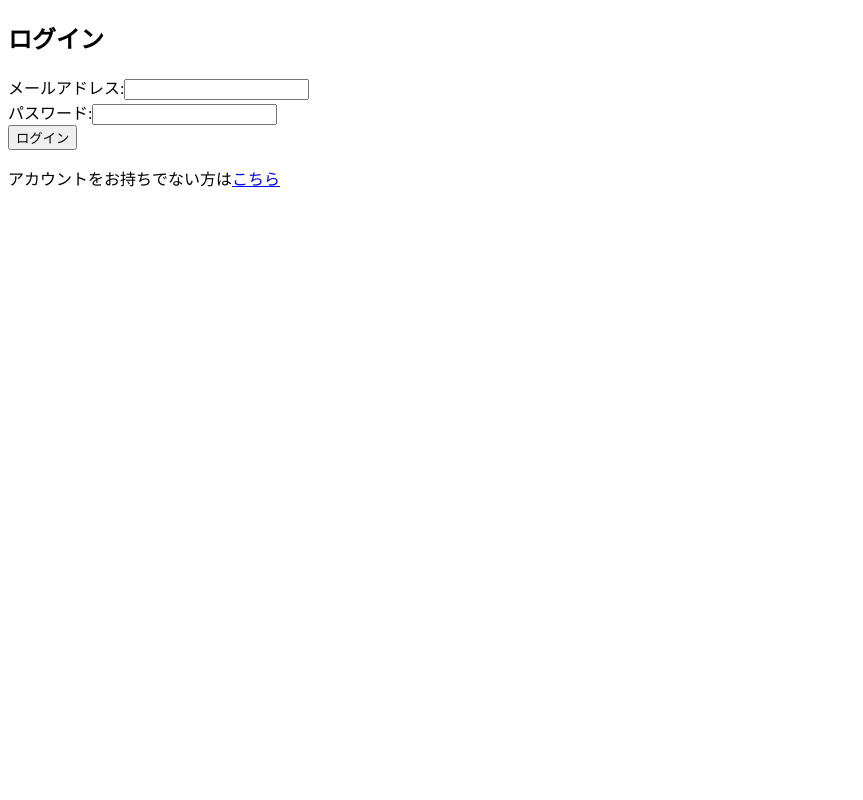
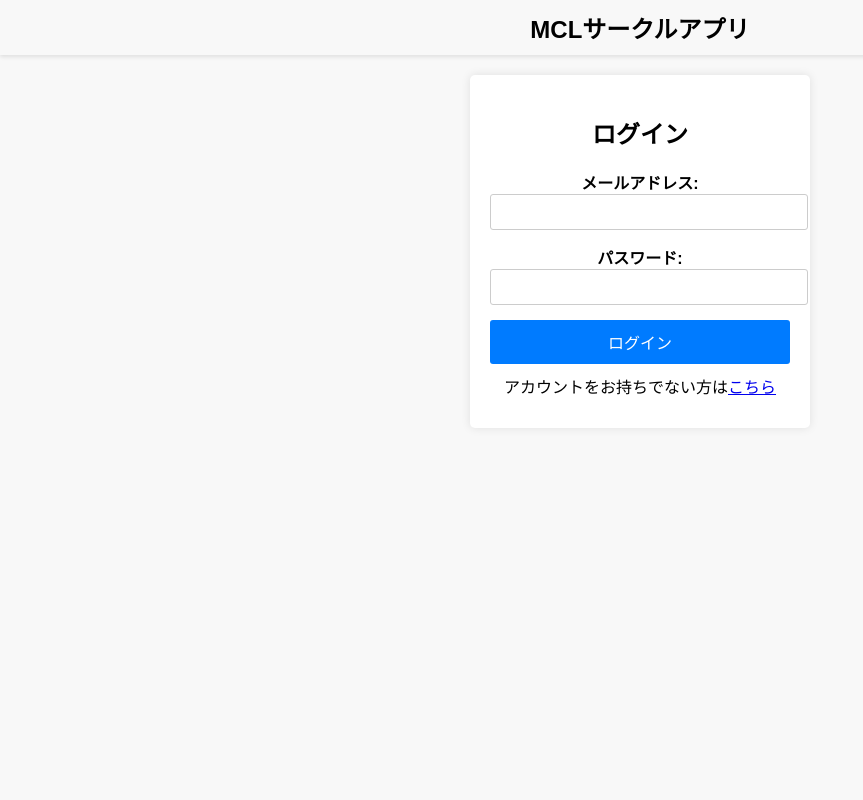
Before and after one commit to miyanokengo/harakiri, a PHP site: page /login.php in a window 1280 px wide. Shown: the whole page, without its empty margins (0-863 px from the left). Run offline with PHP 8.4, Linux system fonts and the light colour scheme.

Commit message:
login.cssナリ

```diff
--- a/login.css
+++ b/login.css
@@ -0,0 +1,70 @@
+body {
+    font-family: Arial, sans-serif;
+    display: flex;
+    flex-direction: column;
+    align-items: center;
+    height: 100vh;
+    margin: 0;
+    background-color: #F8F8F8;
+}
+header {
+    background-color: #F8F8F8;
+    width: 100%;
+    text-align: center;
+    padding: 10px 0;
+    box-shadow: 0 2px 4px rgba(0, 0, 0, 0.1);
+    margin-bottom: 20px;
+}
+h1 {
+    margin: 0;
+    font-size: 1.5em;
+}
+.container {
+    background-color: #fff;
+    padding: 20px;
+    border-radius: 5px;
+    box-shadow: 0 0 10px rgba(0, 0, 0, 0.1);
+    width: 300px;
+    text-align: center;
+}
+h2 {
+    margin-bottom: 20px;
+}
+form {
+    display: flex;
+    flex-direction: column;
+    align-items: flex-start;
+}
+label {
+    margin-bottom: 5px;
+    font-weight: bold;
+}
+input[type="email"],
+input[type="password"] {
+    margin-bottom: 15px;
+    padding: 8px;
+    border: 1px solid #ccc;
+    border-radius: 3px;
+    font-size: 1em;
+    width: 100%;
+}
+input[type="submit"] {
+    padding: 10px;
+    border: none;
+    border-radius: 3px;
+    background-color: #007BFF;
+    color: white;
+    font-size: 1em;
+    cursor: pointer;
+    width: 100%;
+}
+input[type="submit"]:hover {
+    background-color: #0056B3;
+}
+p.error {
+    color: red;
+    margin-bottom: 20px;
+}
+p {
+    margin: 10px 0;
+}
--- a/login.php
+++ b/login.php
@@ -1,31 +1,38 @@
-<?php session_start();?>
+<?php
+session_start();
+?>
 <!DOCTYPE html>
 <html lang="ja">
 <head>
 <meta charset="UTF-8">
 <meta http-equiv="X-UA-Compatible" content="IE=edge">
 <meta name="viewport" content="width=device-width, initial-scale=1.0">
-<title>Document</title>
+<link rel="stylesheet" href="login.css">
+<title>MCLサークルアプリ - ログイン</title>
 </head>
 <body>
+    <header>
+        <h1>MCLサークルアプリ</h1>
+    </header>
+    <div class="container">
         <h2>ログイン</h2>
-            <!--エラー！！-->
-            <p color:red><?php if(isset($_SESSION['errormessage'])&& !empty($_SESSION['errormessage'])){
-                    echo "もう一度入力してください";
-            } ?></p>
+        <?php if(isset($_SESSION['errormessage']) && !empty($_SESSION['errormessage'])): ?>
+            <p class="error"><?php echo "もう一度入力してください"; ?></p>
+        <?php endif; ?>
         <form action="login_process.php" method="POST">
             <div>
-                    メールアドレス:<input type="mail" name="mail">
+                <label for="mail">メールアドレス:</label>
+                <input type="email" id="mail" name="mail" required>
             </div>
-
             <div>
-                    パスワード:<input type="password" name="password">
+                <label for="password">パスワード:</label>
+                <input type="password" id="password" name="password" required>
             </div>
-
             <input type="submit" value="ログイン">
         </form>
         <div>
             <p>アカウントをお持ちでない方は<a href="register.php">こちら</a></p>
         </div>
+    </div>
 </body>
 </html>
```
Also changed, not shown: follow_management.php (+23 -18 lines). Lines whose indentation alone changed are shown as unchanged.
